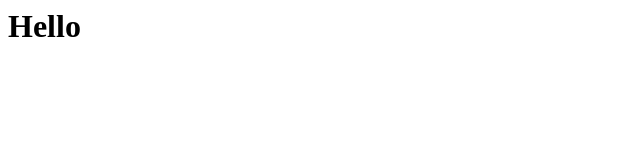
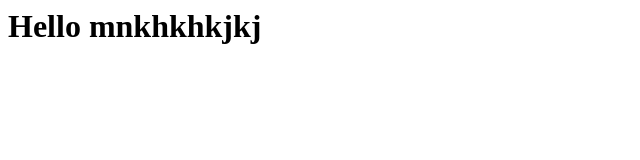
Before and after one commit to 05rajesh/skills-code-with-codespaces, a plain HTML site: page index.html in a window 1280 px wide. Shown: the whole page, without its empty margins (0-640 px from the left). Drawn offline with Linux system fonts and the light colour scheme.

Commit message:
Adding hello from the codespace!

```diff
--- a/index.html
+++ b/index.html
@@ -1,3 +1,3 @@
 <html>
-  <h1>Hello</h1>
+  <h1>Hello mnkhkhkjkj</h1>
 </html>
```
